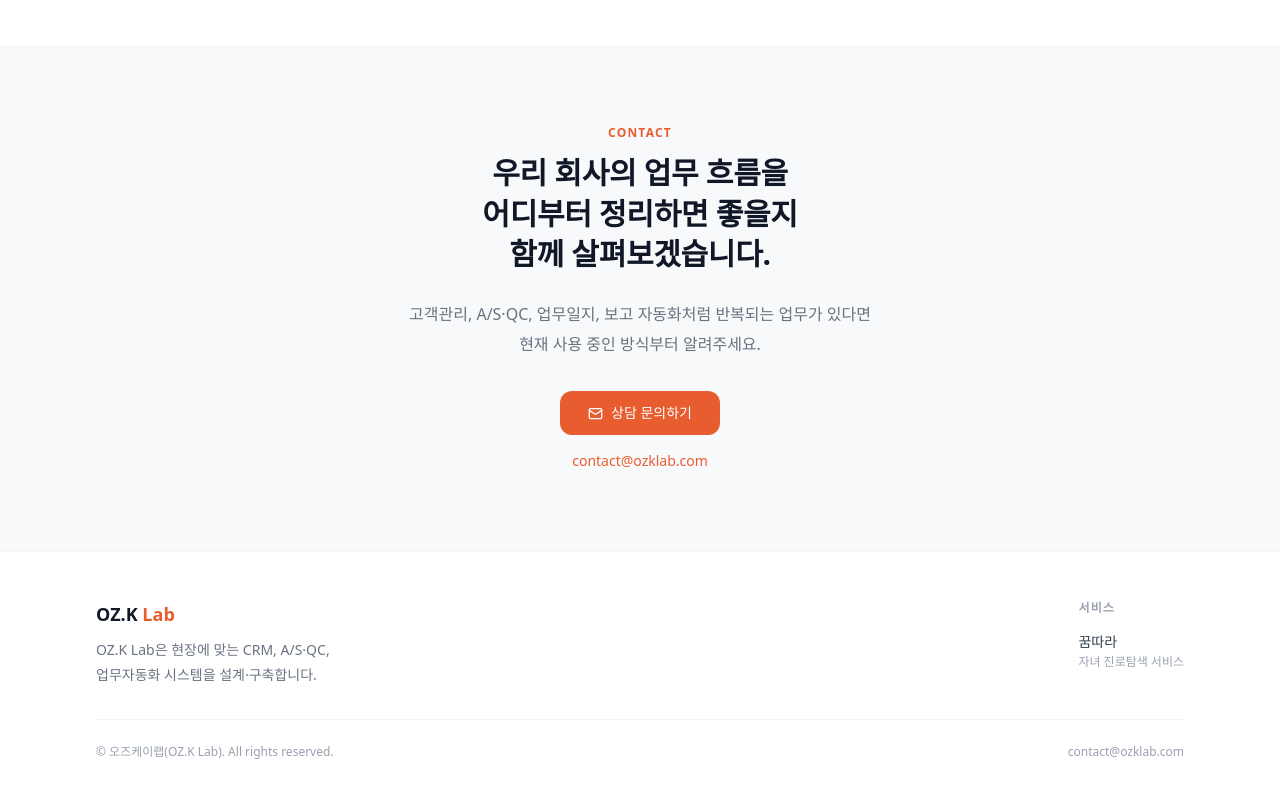
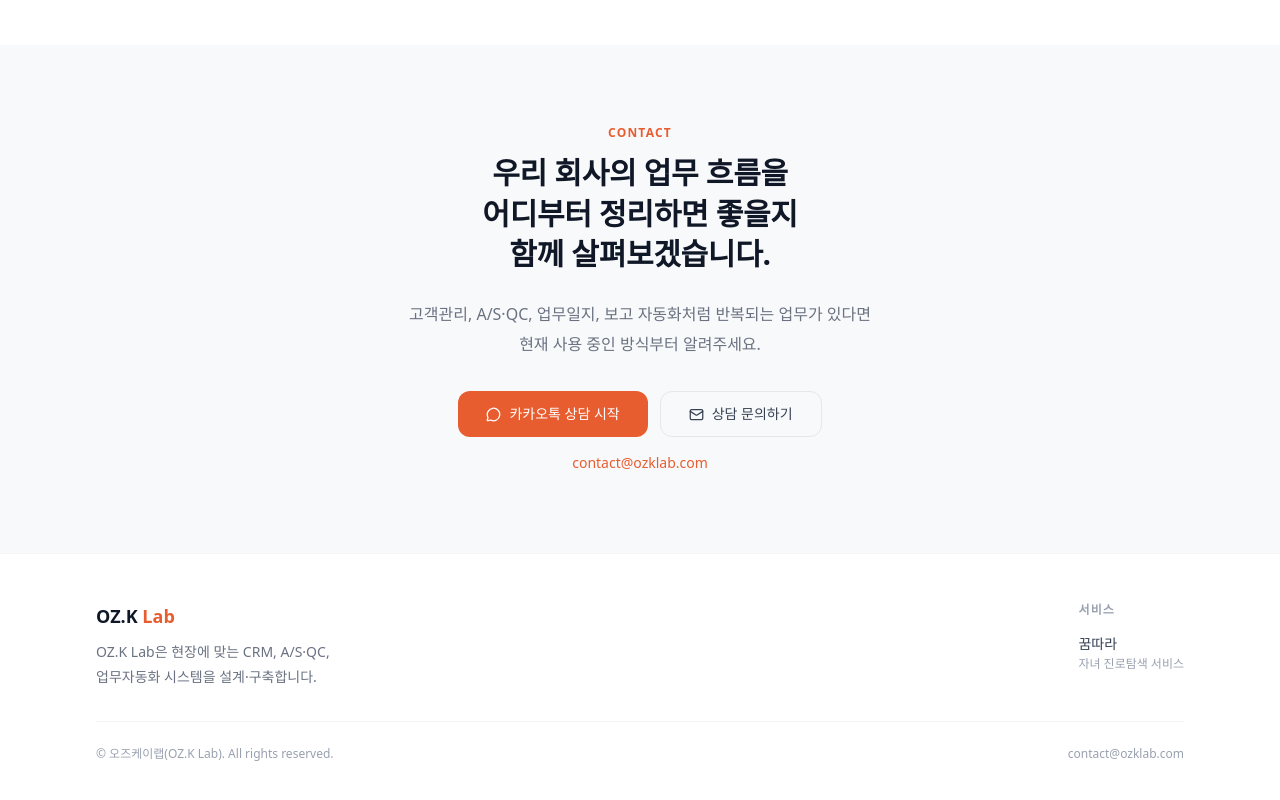
Before and after one commit to johsoappa/ozklab-homepage, a Next.js app: page / in a window 1280 px wide. Shown: the part 4116-4916 px from the top of the page. Built offline with nearby package versions, Linux system fonts and the light colour scheme; a web font is replaced by a local one.

Commit message:
feat(contact): add Kakao channel inquiry
Co-Authored-By: Claude Sonnet 5 <noreply@anthropic.com>

```diff
--- a/app/page.tsx
+++ b/app/page.tsx
@@ -17,6 +17,7 @@ import {
   ArrowRight,
   ChevronRight,
   Mail,
+  MessageCircle,
   GraduationCap,
   Menu,
   X,
@@ -271,6 +272,8 @@ const processSteps = [
 const CONTACT_MAILTO =
   "mailto:contact@ozklab.com?subject=" +
   encodeURIComponent("[OZ.K Lab] 업무 시스템 구축 상담 문의");
+
+const KAKAO_CHANNEL_URL = "https://pf.kakao.com/_AxdxexhX";
 
 export default function Home() {
   return (
@@ -705,14 +708,26 @@ export default function Home() {
                 <span className="whitespace-nowrap">현재 사용 중인 방식부터 알려주세요.</span>
               </p>
               <div className="flex flex-col items-center gap-4">
+                <div className="flex flex-col sm:flex-row gap-3 w-full sm:w-auto">
+                  <a
+                    href={KAKAO_CHANNEL_URL}
+                    target="_blank"
+                    rel="noopener noreferrer"
+                    aria-label="카카오톡 채널에서 OZ.K Lab 상담 시작하기 (새 창 열림)"
+                    className="inline-flex items-center justify-center gap-2 px-7 py-3 rounded-xl font-medium text-white text-sm transition-opacity hover:opacity-90"
+                    style={{ backgroundColor: PRIMARY }}
+                  >
+                    <MessageCircle size={15} />
+                    카카오톡 상담 시작
+                  </a>
                   <a
                     href={CONTACT_MAILTO}
-                  className="inline-flex items-center justify-center gap-2 px-7 py-3 rounded-xl font-medium text-white text-sm transition-opacity hover:opacity-90"
-                  style={{ backgroundColor: PRIMARY }}
+                    className="inline-flex items-center justify-center gap-2 px-7 py-3 rounded-xl font-medium text-gray-700 border border-gray-200 hover:border-gray-300 hover:bg-gray-50 transition-all text-sm"
                   >
                     <Mail size={15} />
                     상담 문의하기
                   </a>
+                </div>
                 <a
                   href={CONTACT_MAILTO}
                   className="text-sm text-gray-400 hover:underline transition-colors"
```
Lines whose indentation alone changed are shown as unchanged.
